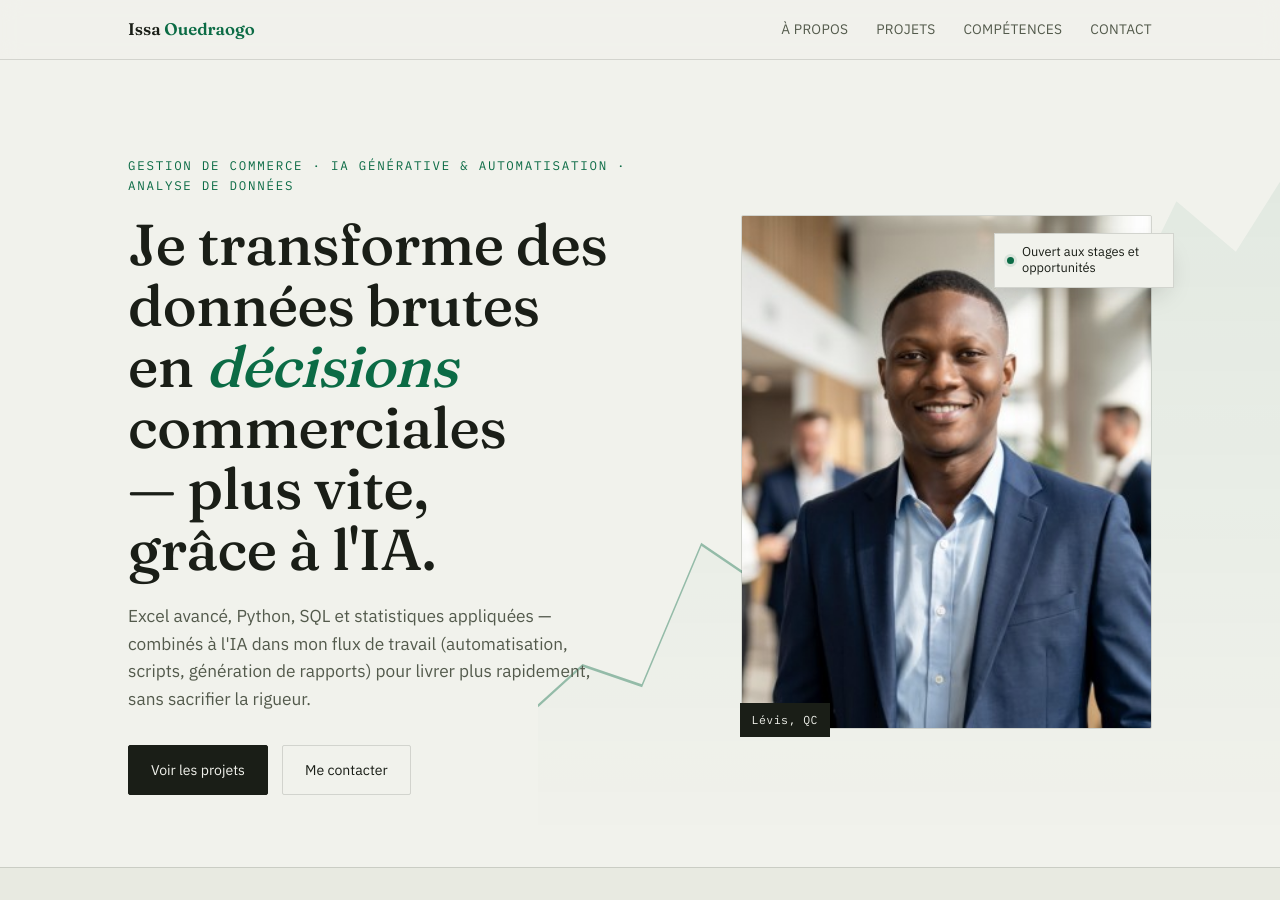
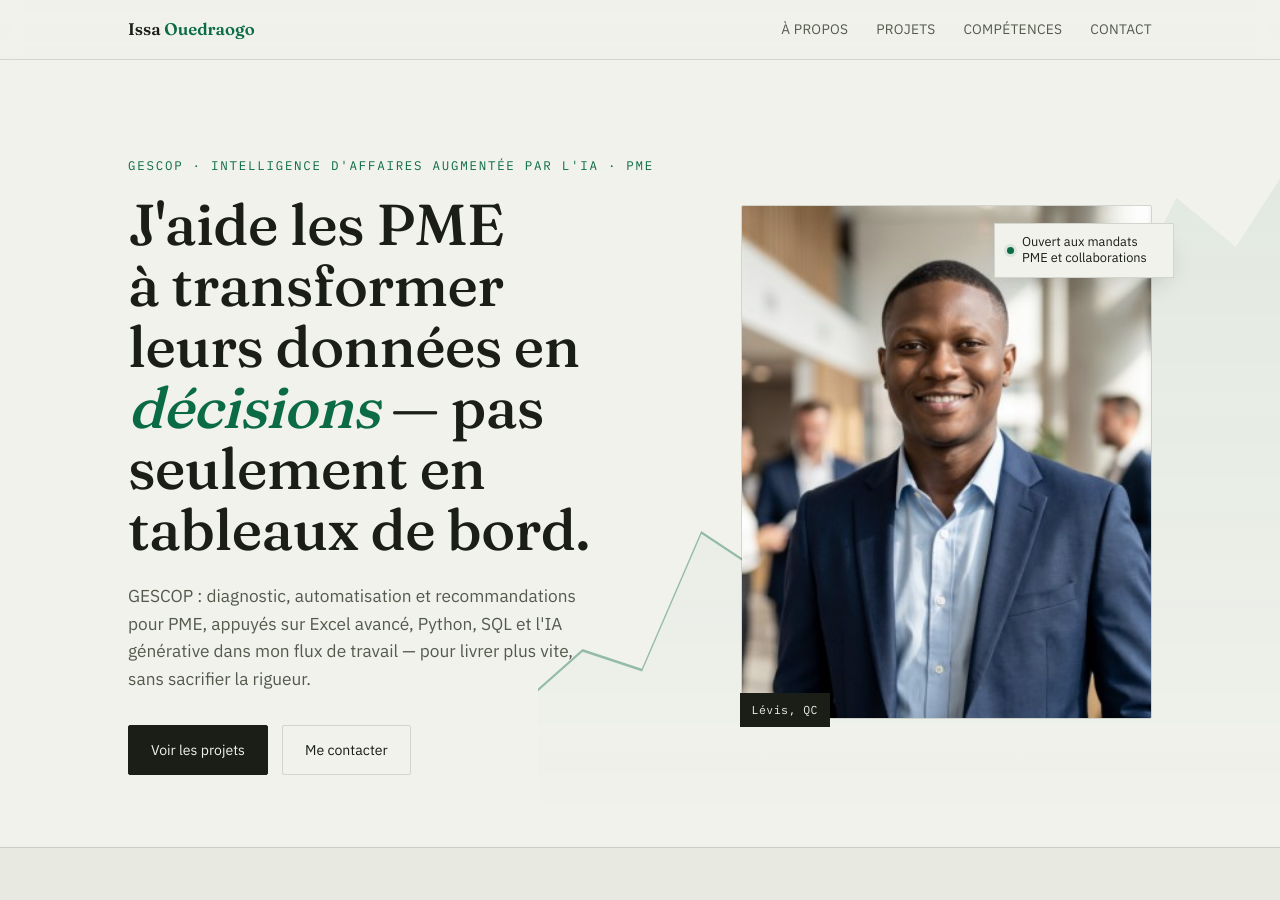
Before and after one commit to Issa0900/Issa-Ouedraogo, a Jekyll site: the page index.html, which Jekyll copies as it is, in a window 1280 px wide and 900 px high. Built offline with Jekyll 4.4.1, drawn with Linux system fonts in a browser that asks for light colours; some of the changed text lies outside the part shown.

Commit message:
Repositionner la page portfolio autour de GESCOP (PME)

```diff
--- a/index.html
+++ b/index.html
@@ -3,8 +3,8 @@
 <head>
 <meta charset="utf-8" />
 <meta name="viewport" content="width=device-width, initial-scale=1" />
-<title>Issa Ouedraogo — Analyste de données</title>
-<meta name="description" content="Analyse de données et IA appliquée au service de la décision — Excel, Python, SQL, Power BI, automatisation et statistiques appliquées." />
+<title>Issa Ouedraogo — Intelligence d'affaires augmentée par l'IA (GESCOP)</title>
+<meta name="description" content="GESCOP — intelligence d'affaires et stratégique augmentée par l'IA pour PME : diagnostic, automatisation, tableaux de bord et recommandations, appuyés sur Excel, Python, SQL, Power BI." />
 <link rel="preconnect" href="https://fonts.googleapis.com">
 <link rel="preconnect" href="https://fonts.gstatic.com" crossorigin>
 <link href="https://fonts.googleapis.com/css2?family=Fraunces:opsz,wght@9..144,400;9..144,500;9..144,600&family=IBM+Plex+Sans:wght@400;500;600&family=IBM+Plex+Mono:wght@400;500&display=swap" rel="stylesheet">
@@ -225,9 +225,9 @@
     </div>
     <div class="wrap hero-grid">
       <div>
-        <p class="kicker" id="kicker">Gestion de commerce · IA générative &amp; automatisation · Analyse de données</p>
-        <h1 id="h1">Je transforme des données brutes en <em>décisions</em> commerciales — plus vite, grâce à l'IA.</h1>
-        <p class="lead" id="lead">Excel avancé, Python, SQL et statistiques appliquées — combinés à l'IA dans mon flux de travail (automatisation, scripts, génération de rapports) pour livrer plus rapidement, sans sacrifier la rigueur.</p>
+        <p class="kicker" id="kicker">GESCOP · Intelligence d'affaires augmentée par l'IA · PME</p>
+        <h1 id="h1">J'aide les PME à transformer leurs données en <em>décisions</em> — pas seulement en tableaux de bord.</h1>
+        <p class="lead" id="lead">GESCOP : diagnostic, automatisation et recommandations pour PME, appuyés sur Excel avancé, Python, SQL et l'IA générative dans mon flux de travail — pour livrer plus vite, sans sacrifier la rigueur.</p>
         <div class="hero-actions" id="hero-actions">
           <a class="btn btn-primary" href="#projets">Voir les projets</a>
           <a class="btn btn-ghost" href="mailto:issaouedraogo0900@gmail.com">Me contacter</a>
@@ -236,7 +236,7 @@
       <div class="portrait-frame" id="portrait">
         <img class="photo" src="assets/photo-profil.jpg" alt="Portrait d'Issa Ouedraogo" />
         <span class="portrait-tag mono">Lévis, QC</span>
-        <div class="avail-badge"><span class="avail-dot"></span>Ouvert aux stages et opportunités</div>
+        <div class="avail-badge"><span class="avail-dot"></span>Ouvert aux mandats PME et collaborations</div>
       </div>
     </div>
   </section>
@@ -264,7 +264,7 @@
         <div data-reveal>
           <p>Je vais plus loin en intégrant l'<strong>IA à mon flux de travail</strong> : automatisation de tâches répétitives, génération assistée de scripts Python, structuration de rapports par prompts. L'objectif est concret — réduire les délais de production pour concentrer le temps sur l'interprétation et la recommandation, là où se trouve la vraie valeur ajoutée pour l'entreprise.</p>
           <p>Chaque projet du portfolio est documenté dans un README dédié, avec le contexte métier qui justifie chaque choix d'analyse.</p>
-          <div class="status-line">Je recherche activement un <strong>stage en analyse de données</strong>.</div>
+          <div class="status-line">Je développe une clientèle de PME comme <strong>consultant en intelligence d'affaires et automatisation (GESCOP)</strong>, en parallèle d'un poste salarié en analyse de données.</div>
         </div>
       </div>
     </div>
```
